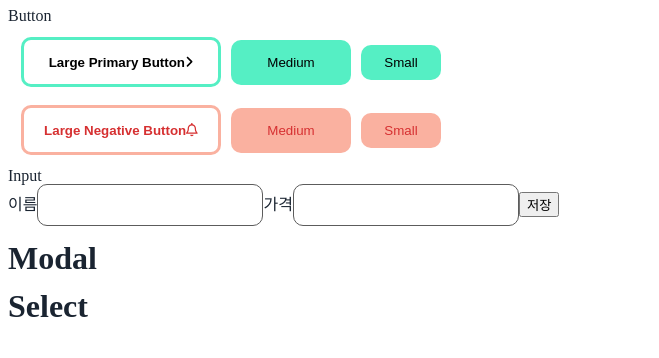
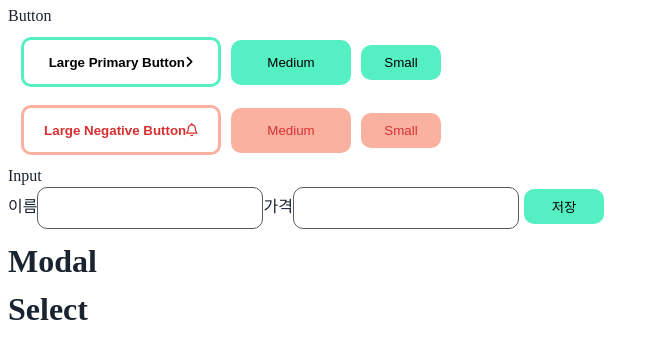
Before and after one commit to xoxojw/web-page-with-react, a React (Create React App) app: page / in a window 1280 px wide. Shown: the top 358 px of the page, without its empty margins (0-659 px from the left). Built offline with nearby package versions, Linux system fonts and the light colour scheme.

Commit message:
:lipstick: Import Button.jsx and style the save button

```diff
--- a/src/components/Input.jsx
+++ b/src/components/Input.jsx
@@ -1,10 +1,11 @@
 import { useState } from "react";
+
 import { styled } from "styled-components";
+import { ButtonContainer } from "components/Button";
 
 const Input = () => {
   const [name, setName] = useState("")
   const [price, setPrice] = useState("")
-  const [test, setTest] = useState("");
 
   // 가격을 백 단위마다 ,로 구분해주는 함수
   const changeEnteredNum = (e) => {
@@ -38,7 +39,9 @@ const Input = () => {
           value={price}
           onChange={(e)=>{changeEnteredNum(e)}}
         />
-        <button>저장</button>
+        <ButtonContainer bc="#55efc4" color="#000" size="small">
+          저장
+        </ButtonContainer>
       </form>
     </>
   );
```
